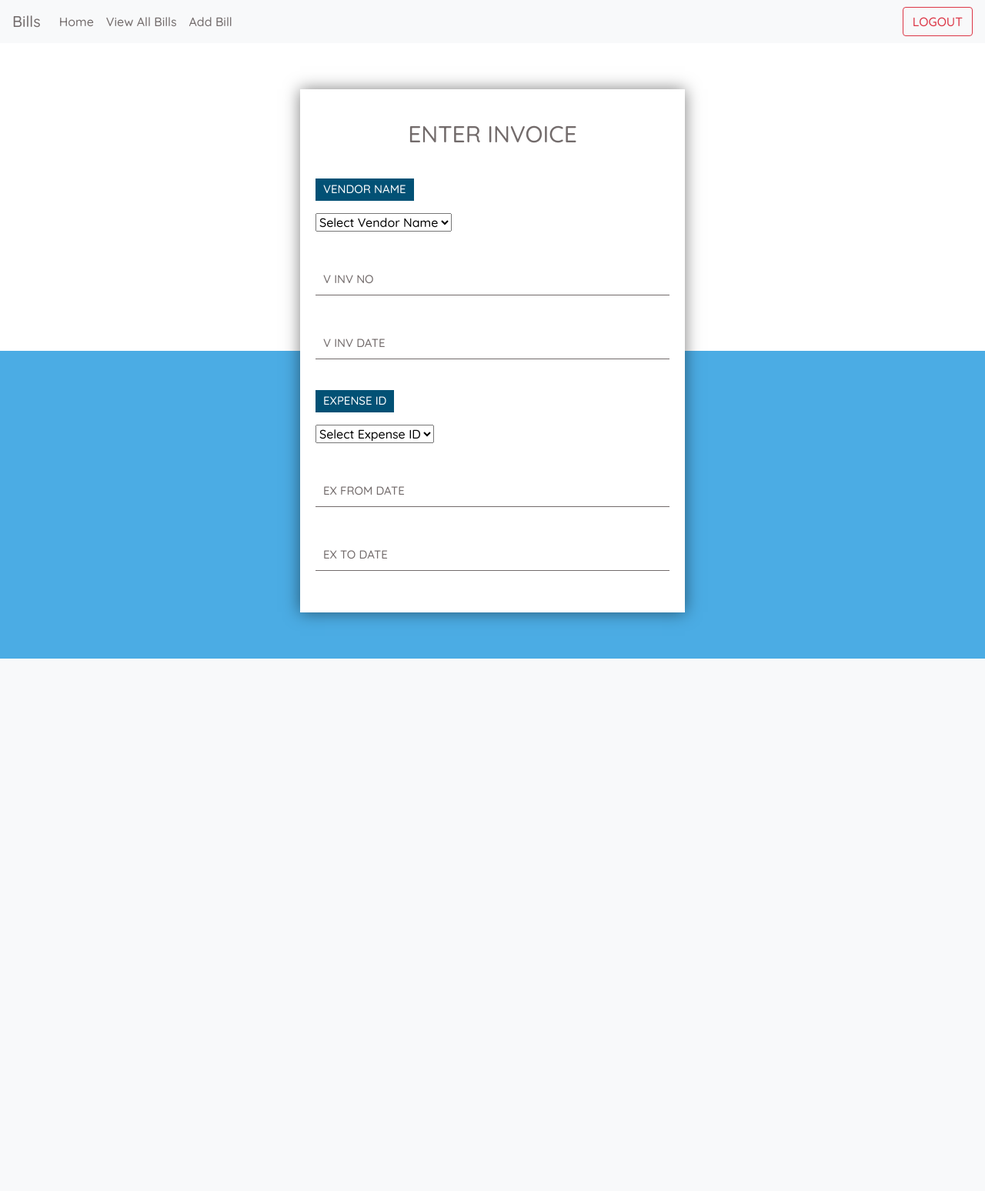
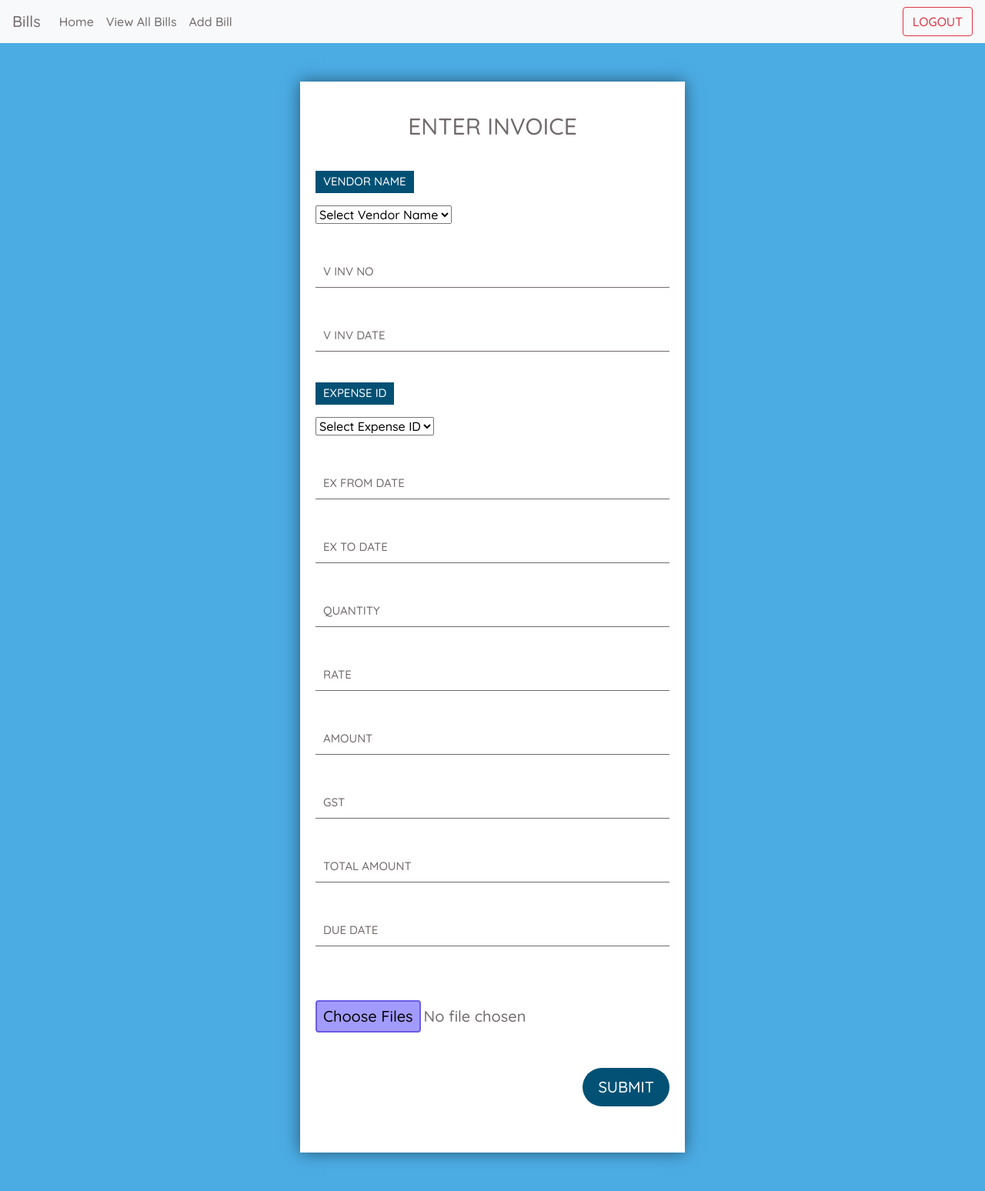
Before and after one commit to devashar13/bills-sharing, a Django app: template base/templates/base/addbill.html in a window 1280 px wide. Shown: the whole page at 77% size. Before the commit the page ends 856 px from the top, so only its background shows below. Run offline with Django 3.2, Linux system fonts and the light colour scheme; the template is opened without the code that fills it, so the values that code supplies are empty; some libraries are stand-ins or nearby versions.

```diff
--- a/base/static/css/custom.css
+++ b/base/static/css/custom.css
@@ -5,8 +5,12 @@
     font-family: 'Quicksand', sans-serif;
 }
 body {
-    background: #fff;
-    overflow: hidden;
+    /* background: #fff; */
+    overflow-x: hidden;
+    overflow-y: scroll;
+    background-color: #4bace4;
+    min-height: 100vh;
+    width: 100vw;
 }
 
 a, a:hover, a:focus, a:active {
@@ -15,26 +19,31 @@ a, a:hover, a:focus, a:active {
 }
 
 .main-container {
-    position: relative;
-    width: 100%;
-    height: 100vh;
-    background: linear-gradient(180deg, #fff 0% 50%, #4bace4 50% 100%);
+    /* position: relative; */
+    /* background: linear-gradient(180deg, #fff 0% 50%, #4bace4 50% 100%); */
+    /* background-color: #4bace4; */
+    display: flex;
+    justify-content: center;
+    align-items: center;
+    min-height: 100vh;
+    width: 100vw;
 
 }
 .custom-card {
-    position: absolute;
-    max-height: 90vh;
-    overflow-x: scroll;
-    top: 50%;
-    left: 50%;
-    transform: translate(-50%, -50%);
+    /* position: absolute; */
+    /* max-height: 90vh; */
+    /* overflow-x: scroll; */
+    /* top: 50%; */
+    /* left: 50%; */
+    /* transform: translate(-50%, -50%); */
     padding: 40px 20px;
     box-shadow: 0 0 20px rgba(0, 0, 0, 0.5);
     box-sizing: border-box;
     background: #fff;
-    max-height: 85vh;
-    overflow-y: scroll;
-    overflow-x: hidden;
+    margin: 50px 0;
+    /* max-height: 85vh; */
+    /* overflow-y: scroll; */
+    /* overflow-x: hidden; */
 }
 .form-heading {
     font-size: 30px;
@@ -74,7 +83,7 @@ a, a:hover, a:focus, a:active {
     font-size: 15px;
     text-transform: uppercase;
     transition: 0.5s;
-    z-index: -1;
+    /* z-index: -1; */
 }
 .custom-form-group input:focus + span,
 .custom-form-group textarea:focus + span,
```
